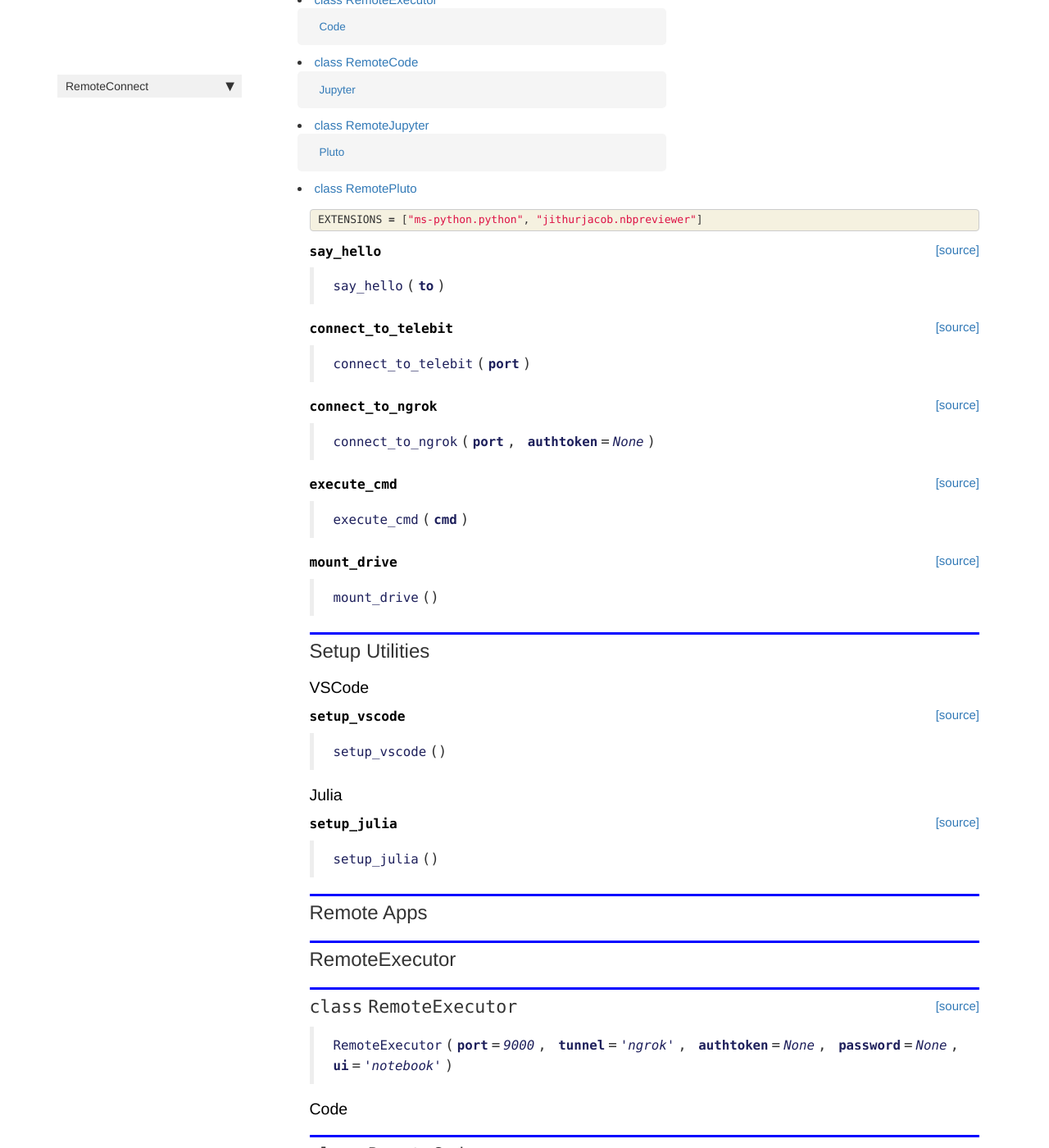
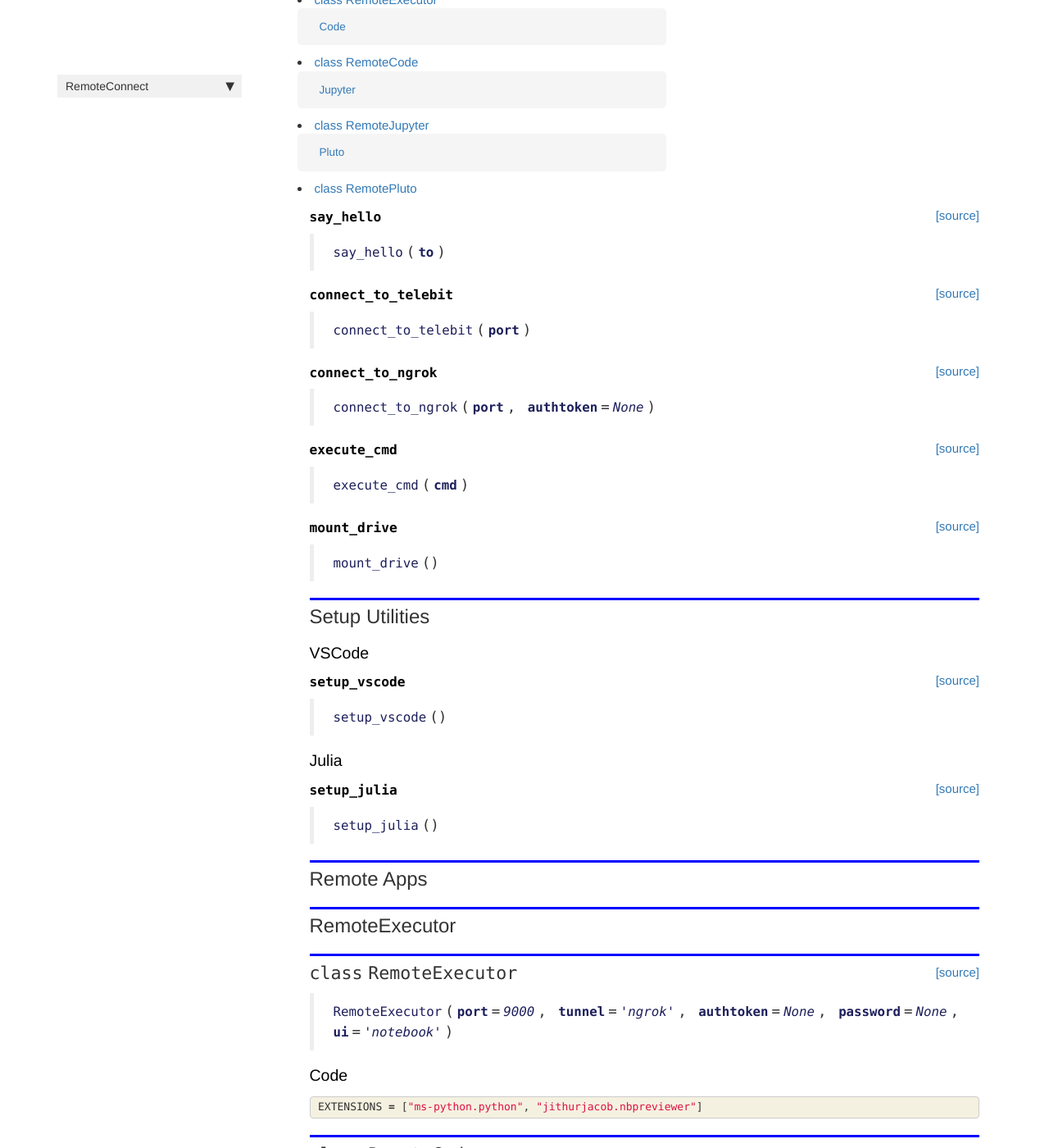
Before and after one commit to Rahuketu86/RemoteConnect, a Jekyll site: the page built from docs/core.html, in a window 1280 px wide and 1400 px high, scrolled down 584 px. Shown: the whole window at 82% size. Built offline with Jekyll 4.4.1, drawn with Linux system fonts in a browser that asks for light colours; nearby versions of some CDN libraries; comment, search, counter and statistics services are not loaded.

Commit message:
Modified core remoteconnect

```diff
--- a/RemoteConnect/_nbdev.py
+++ b/RemoteConnect/_nbdev.py
@@ -3,7 +3,6 @@
 __all__ = ["index", "modules", "custom_doc_links", "git_url"]
 
 index = {"IN_COLAB": "00_core.ipynb",
-         "EXTENSIONS": "00_core.ipynb",
          "say_hello": "00_core.ipynb",
          "connect_to_telebit": "00_core.ipynb",
          "connect_to_ngrok": "00_core.ipynb",
@@ -12,6 +11,7 @@ index = {"IN_COLAB": "00_core.ipynb",
          "setup_vscode": "00_core.ipynb",
          "setup_julia": "00_core.ipynb",
          "RemoteExecutor": "00_core.ipynb",
+         "EXTENSIONS": "00_core.ipynb",
          "RemoteCode": "00_core.ipynb",
          "NOTEBOOK_EXTENSIONS": "00_core.ipynb",
          "SERVER_EXTENSIONS": "00_core.ipynb",
--- a/docs/core.html
+++ b/docs/core.html
@@ -39,23 +39,6 @@ nb_path: "nbs/00_core.ipynb"
     {% raw %}
 
 <div class="cell border-box-sizing code_cell rendered">
-<div class="input">
-
-<div class="inner_cell">
-    <div class="input_area">
-<div class=" highlight hl-ipython3"><pre><span></span><span class="n">EXTENSIONS</span> <span class="o">=</span> <span class="p">[</span><span class="s2">&quot;ms-python.python&quot;</span><span class="p">,</span> <span class="s2">&quot;jithurjacob.nbpreviewer&quot;</span><span class="p">]</span>
-</pre></div>
-
-    </div>
-</div>
-</div>
-
-</div>
-    {% endraw %}
-
-    {% raw %}
-
-<div class="cell border-box-sizing code_cell rendered">
 
 <div class="output_wrapper">
 <div class="output">
@@ -64,7 +47,7 @@ nb_path: "nbs/00_core.ipynb"
 
 
 <div class="output_markdown rendered_html output_subarea ">
-<h4 id="say_hello" class="doc_header"><code>say_hello</code><a href="https://github.com/rahuketu86/RemoteConnect/tree/master/RemoteConnect/core.py#L30" class="source_link" style="float:right">[source]</a></h4><blockquote><p><code>say_hello</code>(<strong><code>to</code></strong>)</p>
+<h4 id="say_hello" class="doc_header"><code>say_hello</code><a href="https://github.com/rahuketu86/RemoteConnect/tree/master/RemoteConnect/core.py#L27" class="source_link" style="float:right">[source]</a></h4><blockquote><p><code>say_hello</code>(<strong><code>to</code></strong>)</p>
 </blockquote>
 
 </div>
@@ -95,7 +78,7 @@ nb_path: "nbs/00_core.ipynb"
 
 
 <div class="output_markdown rendered_html output_subarea ">
-<h4 id="connect_to_telebit" class="doc_header"><code>connect_to_telebit</code><a href="https://github.com/rahuketu86/RemoteConnect/tree/master/RemoteConnect/core.py#L34" class="source_link" style="float:right">[source]</a></h4><blockquote><p><code>connect_to_telebit</code>(<strong><code>port</code></strong>)</p>
+<h4 id="connect_to_telebit" class="doc_header"><code>connect_to_telebit</code><a href="https://github.com/rahuketu86/RemoteConnect/tree/master/RemoteConnect/core.py#L31" class="source_link" style="float:right">[source]</a></h4><blockquote><p><code>connect_to_telebit</code>(<strong><code>port</code></strong>)</p>
 </blockquote>
 
 </div>
@@ -126,7 +109,7 @@ nb_path: "nbs/00_core.ipynb"
 
 
 <div class="output_markdown rendered_html output_subarea ">
-<h4 id="connect_to_ngrok" class="doc_header"><code>connect_to_ngrok</code><a href="https://github.com/rahuketu86/RemoteConnect/tree/master/RemoteConnect/core.py#L44" class="source_link" style="float:right">[source]</a></h4><blockquote><p><code>connect_to_ngrok</code>(<strong><code>port</code></strong>, <strong><code>authtoken</code></strong>=<em><code>None</code></em>)</p>
+<h4 id="connect_to_ngrok" class="doc_header"><code>connect_to_ngrok</code><a href="https://github.com/rahuketu86/RemoteConnect/tree/master/RemoteConnect/core.py#L41" class="source_link" style="float:right">[source]</a></h4><blockquote><p><code>connect_to_ngrok</code>(<strong><code>port</code></strong>, <strong><code>authtoken</code></strong>=<em><code>None</code></em>)</p>
 </blockquote>
 
 </div>
@@ -157,7 +140,7 @@ nb_path: "nbs/00_core.ipynb"
 
 
 <div class="output_markdown rendered_html output_subarea ">
-<h4 id="execute_cmd" class="doc_header"><code>execute_cmd</code><a href="https://github.com/rahuketu86/RemoteConnect/tree/master/RemoteConnect/core.py#L64" class="source_link" style="float:right">[source]</a></h4><blockquote><p><code>execute_cmd</code>(<strong><code>cmd</code></strong>)</p>
+<h4 id="execute_cmd" class="doc_header"><code>execute_cmd</code><a href="https://github.com/rahuketu86/RemoteConnect/tree/master/RemoteConnect/core.py#L61" class="source_link" style="float:right">[source]</a></h4><blockquote><p><code>execute_cmd</code>(<strong><code>cmd</code></strong>)</p>
 </blockquote>
 
 </div>
@@ -188,7 +171,7 @@ nb_path: "nbs/00_core.ipynb"
 
 
 <div class="output_markdown rendered_html output_subarea ">
-<h4 id="mount_drive" class="doc_header"><code>mount_drive</code><a href="https://github.com/rahuketu86/RemoteConnect/tree/master/RemoteConnect/core.py#L77" class="source_link" style="float:right">[source]</a></h4><blockquote><p><code>mount_drive</code>()</p>
+<h4 id="mount_drive" class="doc_header"><code>mount_drive</code><a href="https://github.com/rahuketu86/RemoteConnect/tree/master/RemoteConnect/core.py#L74" class="source_link" style="float:right">[source]</a></h4><blockquote><p><code>mount_drive</code>()</p>
 </blockquote>
 
 </div>
@@ -231,7 +214,7 @@ nb_path: "nbs/00_core.ipynb"
 
 
 <div class="output_markdown rendered_html output_subarea ">
-<h4 id="setup_vscode" class="doc_header"><code>setup_vscode</code><a href="https://github.com/rahuketu86/RemoteConnect/tree/master/RemoteConnect/core.py#L81" class="source_link" style="float:right">[source]</a></h4><blockquote><p><code>setup_vscode</code>()</p>
+<h4 id="setup_vscode" class="doc_header"><code>setup_vscode</code><a href="https://github.com/rahuketu86/RemoteConnect/tree/master/RemoteConnect/core.py#L78" class="source_link" style="float:right">[source]</a></h4><blockquote><p><code>setup_vscode</code>()</p>
 </blockquote>
 
 </div>
@@ -268,7 +251,7 @@ nb_path: "nbs/00_core.ipynb"
 
 
 <div class="output_markdown rendered_html output_subarea ">
-<h4 id="setup_julia" class="doc_header"><code>setup_julia</code><a href="https://github.com/rahuketu86/RemoteConnect/tree/master/RemoteConnect/core.py#L91" class="source_link" style="float:right">[source]</a></h4><blockquote><p><code>setup_julia</code>()</p>
+<h4 id="setup_julia" class="doc_header"><code>setup_julia</code><a href="https://github.com/rahuketu86/RemoteConnect/tree/master/RemoteConnect/core.py#L88" class="source_link" style="float:right">[source]</a></h4><blockquote><p><code>setup_julia</code>()</p>
 </blockquote>
 
 </div>
@@ -311,7 +294,7 @@ nb_path: "nbs/00_core.ipynb"
 
 
 <div class="output_markdown rendered_html output_subarea ">
-<h2 id="RemoteExecutor" class="doc_header"><code>class</code> <code>RemoteExecutor</code><a href="https://github.com/rahuketu86/RemoteConnect/tree/master/RemoteConnect/core.py#L104" class="source_link" style="float:right">[source]</a></h2><blockquote><p><code>RemoteExecutor</code>(<strong><code>port</code></strong>=<em><code>9000</code></em>, <strong><code>tunnel</code></strong>=<em><code>'ngrok'</code></em>, <strong><code>authtoken</code></strong>=<em><code>None</code></em>, <strong><code>password</code></strong>=<em><code>None</code></em>, <strong><code>ui</code></strong>=<em><code>'notebook'</code></em>)</p>
+<h2 id="RemoteExecutor" class="doc_header"><code>class</code> <code>RemoteExecutor</code><a href="https://github.com/rahuketu86/RemoteConnect/tree/master/RemoteConnect/core.py#L101" class="source_link" style="float:right">[source]</a></h2><blockquote><p><code>RemoteExecutor</code>(<strong><code>port</code></strong>=<em><code>9000</code></em>, <strong><code>tunnel</code></strong>=<em><code>'ngrok'</code></em>, <strong><code>authtoken</code></strong>=<em><code>None</code></em>, <strong><code>password</code></strong>=<em><code>None</code></em>, <strong><code>ui</code></strong>=<em><code>'notebook'</code></em>)</p>
 </blockquote>
 
 </div>
@@ -337,6 +320,23 @@ nb_path: "nbs/00_core.ipynb"
 </div>
 </div>
 </div>
+    {% raw %}
+
+<div class="cell border-box-sizing code_cell rendered">
+<div class="input">
+
+<div class="inner_cell">
+    <div class="input_area">
+<div class=" highlight hl-ipython3"><pre><span></span><span class="n">EXTENSIONS</span> <span class="o">=</span> <span class="p">[</span><span class="s2">&quot;ms-python.python&quot;</span><span class="p">,</span> <span class="s2">&quot;jithurjacob.nbpreviewer&quot;</span><span class="p">]</span>
+</pre></div>
+
+    </div>
+</div>
+</div>
+
+</div>
+    {% endraw %}
+
     {% raw %}
 
 <div class="cell border-box-sizing code_cell rendered">
```
Also changed, not shown: RemoteConnect/core.py (+5 -5 lines), docs/cli.html (+53 -0 lines), 2 other files.
